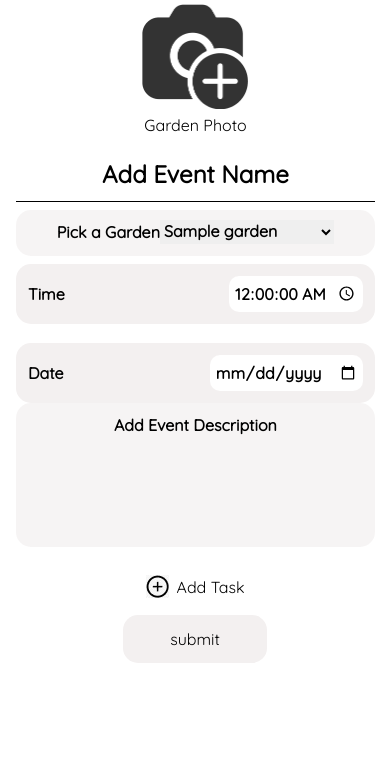
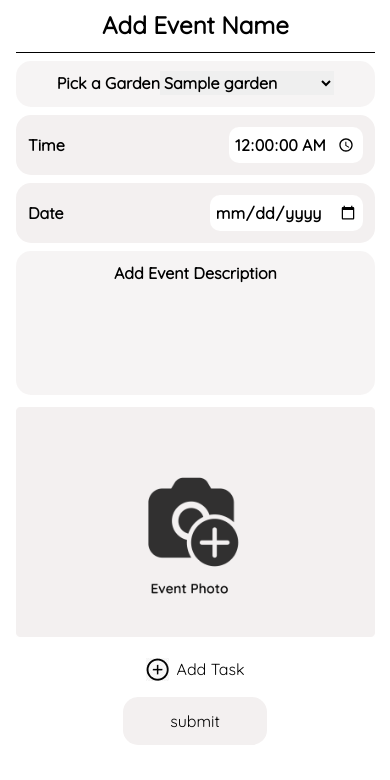
Before and after one commit to dohovic/Giver-Final, a PHP site: page /mac/create-event.php in a window 390 px wide. Shown: the part 64-844 px from the top of the page. Run offline with PHP 8.4, Linux system fonts and the light colour scheme; the visitor is signed in with stand-in values (Sample User, id 1); tables that the repository leaves empty or names only in its code hold one stand-in row (values such as "Sample post"); some libraries are stand-ins or nearby versions.

Commit message:
create_event

```diff
--- a/create-event.php
+++ b/create-event.php
@@ -108,8 +108,8 @@ if (!empty($_SESSION["user"])) {
     <main>
         <div class="main-wrapper">
             <form action="#" method="POST">
-                <section class="input-container">
-                    <div class="inputs-form">
+                <section class="input-container" id="unreversal-input">
+                    <div class="inputs-form" id="unres-inputs">
                         <div class="input-field" id="line-input">
                             <input type="text" placeholder="Add Event Name" minlength="2" name="event_name" required />
                         </div>
@@ -125,29 +125,29 @@ if (!empty($_SESSION["user"])) {
                             <!-- <input type="text" placeholder="Choose a Garden" /> -->
                         </div>
                         <div class="time-inputs">
-                            <div class="time-input">
+                            <div class="time-input mb-2">
                                 <div>Date</div>
                                 <input type="date" name="date" class="date" />
                             </div>
-                            <div class="time-input">
+                            <div class="time-input mb-2">
                                 <div>Time</div>
                                 <input type="time" step="1" name="time" class="date" value="00:00:00" />
                             </div>
                         </div>
-                        <div class="input-field" id="text-input">
+                        <div class="input-field mb-0" id="text-input">
                             <textarea type="text" placeholder="Add Event Description" name="description"></textarea>
                         </div>
                     </div>
-                    <div>
-                        <a href="#">
-                            <div class="garden-image-input">
-                                <div class="upload-garden-photo">
-                                    <img src="includes/images/icons/add-image-garden-icon.png" alt="" />
-                                </div>
-                                <span>Garden Photo</span>
-                            </div>
-                        </a>
-                    </div>
+                    <!-- <div> -->
+                        <!-- <a href="#"> -->
+                            <button class="garden-image-input" id="upload-event-img">
+                                <!-- <div class="upload-garden-photo"> -->
+                                    <img src="includes/images/items/add-event-photo.png" alt="" />
+                                <!-- </div> -->
+                                <!-- <span>Garden Photo</span> -->
+                            </button>
+                        <!-- </a> -->
+                    <!-- </div> -->
                 </section>
                 <div class="tasks-wrapper">
                     <div class="tasks-container">
--- a/includes/style.css
+++ b/includes/style.css
@@ -295,7 +295,7 @@ select {
 
 .time-inputs {
   display: flex;
-  max-width: 898px;
+  /* max-width: 898px; */
   min-height: 48px;
   gap: 19px;
 }
@@ -737,6 +737,22 @@ input[value="submit"] {
 }
 
 @media only screen and (max-width: 1152px) {
+  #tasks {
+    place-items: center;
+  }
+
+  .time-inputs {
+    gap: 0px;
+  }
+
+  .tasks-container {
+    padding-left: 0px;
+  }
+
+  #upload-event-img {
+    width: 70%;
+  }
+
   #plant-container {
     justify-content: center;
   }
@@ -897,6 +913,14 @@ input[value="submit"] {
 
 
 @media only screen and (max-width: 768px) {
+  #unres-inputs {
+    width: 100%;
+  }
+
+  #upload-event-img {
+    width: 90%;
+  }
+
   #upload-garden-img {
     max-width: 96%;
   }
@@ -1105,6 +1129,10 @@ input[value="Log In"] {
 }
 
 @media (max-width: 414px) {
+  #upload-event-img {
+    width: 100%;
+  }
+
   .inputs-form {
     min-width: 92vw;
     position: relative;
```
Also changed, not shown: includes/images/items/add-event-photo.png (added).
